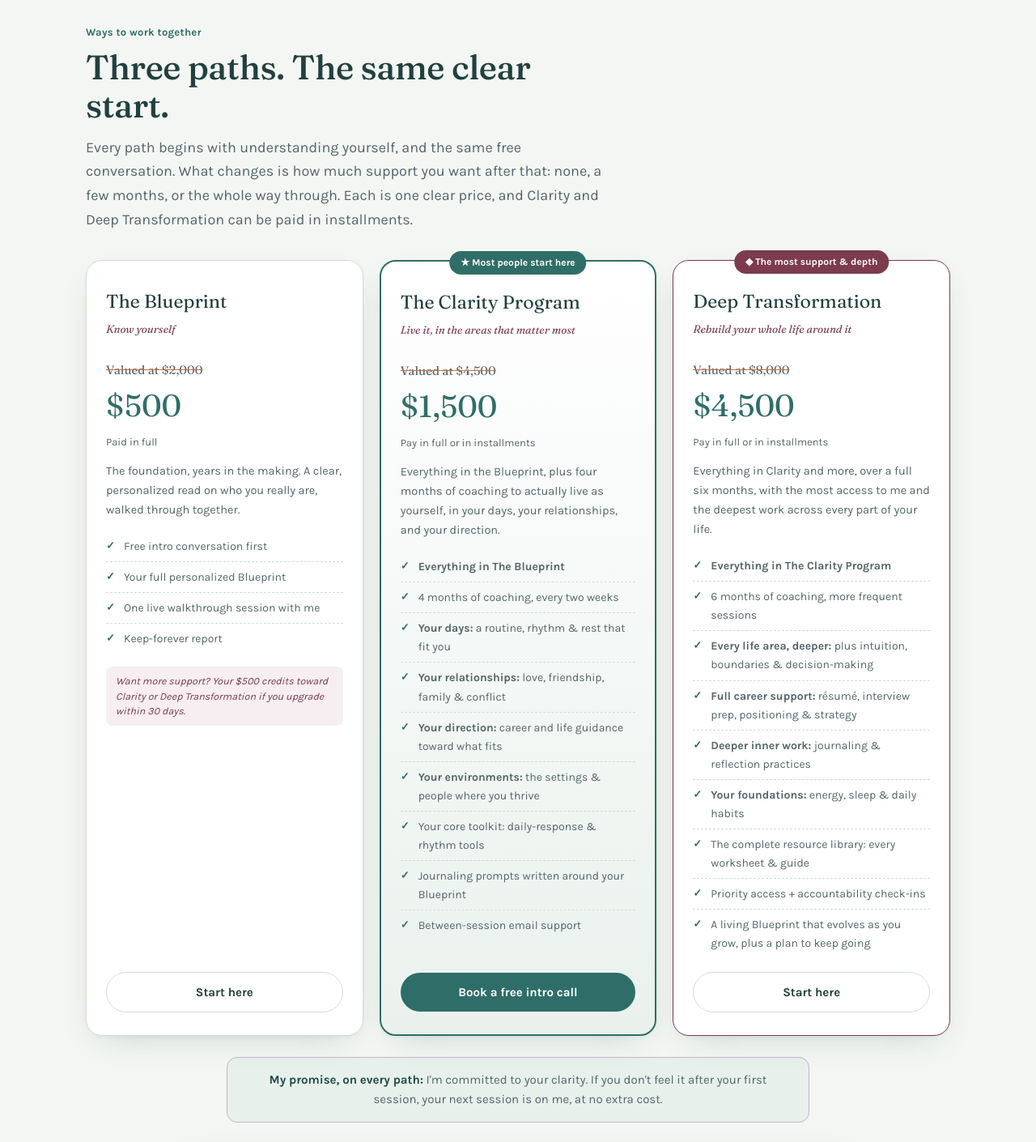
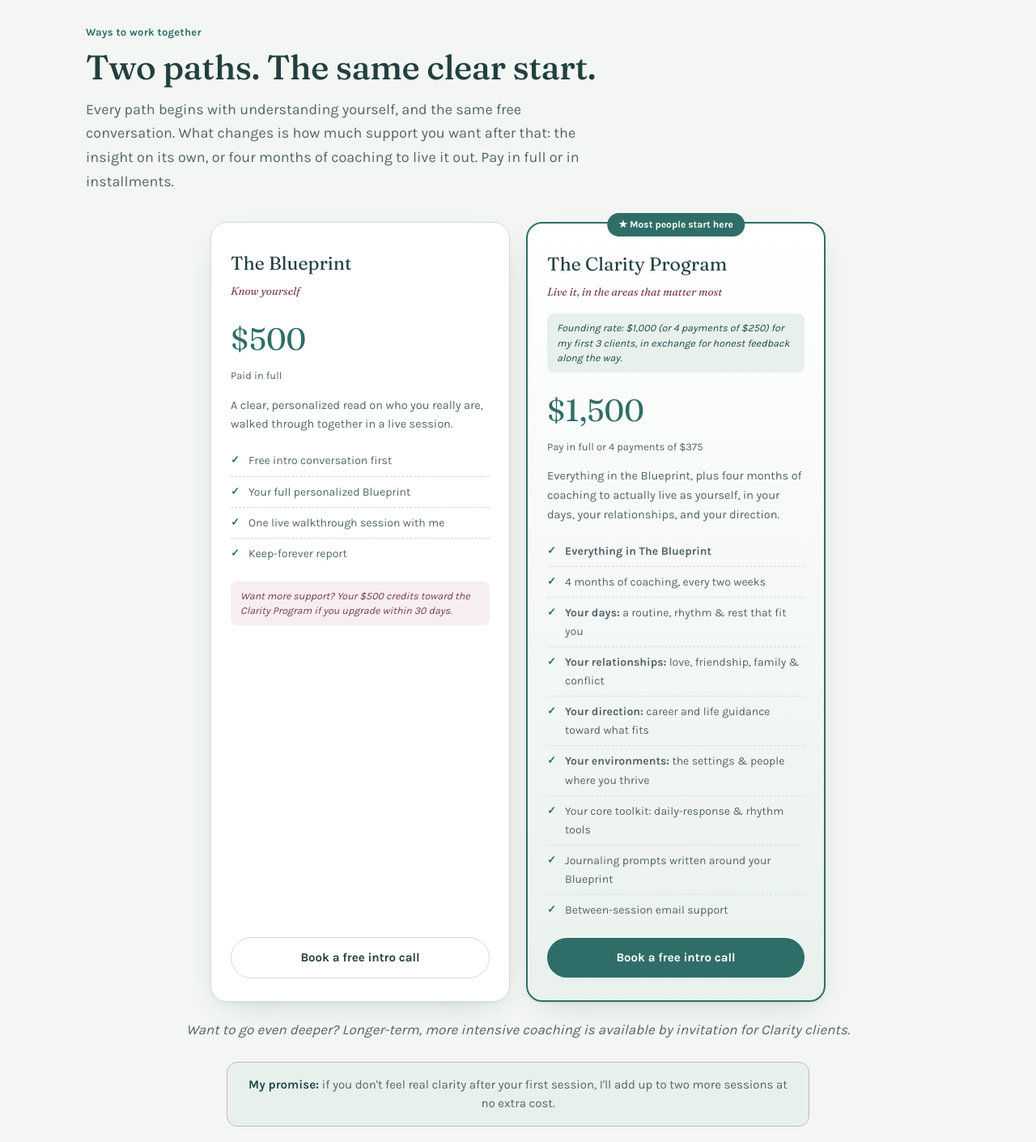
Before and after one commit to jackgardner99/in-your-nature-client, a React (Vite) app: page / in a window 1280 px wide. Shown: the part 4380-5790 px from the top of the page at 81% size. Built offline with nearby package versions, Linux system fonts and the light colour scheme.

Commit message:
update: home page

```diff
--- a/index.html
+++ b/index.html
@@ -4,6 +4,10 @@
     <meta charset="UTF-8" />
     <link rel="icon" type="image/svg+xml" href="/favicon.svg" />
     <meta name="viewport" content="width=device-width, initial-scale=1.0" />
+    <meta
+      name="description"
+      content="Coaching to help you discover your gifts, natural rhythm, and the life and work that fit you. Book a free intro call."
+    />
     <title>In Your Nature — coaching &amp; personal development</title>
     <link rel="preconnect" href="https://fonts.googleapis.com" />
     <link rel="preconnect" href="https://fonts.gstatic.com" crossorigin />
--- a/src/index.css
+++ b/src/index.css
@@ -607,9 +607,11 @@ section[id] {
 /* offerings: pricing tiers */
 .tiers {
   display: grid;
-  grid-template-columns: repeat(3, 1fr);
+  grid-template-columns: repeat(2, 1fr);
   gap: 20px;
   align-items: stretch;
+  max-width: 760px;
+  margin: 0 auto;
 }
 .tier {
   position: relative;
@@ -705,6 +707,16 @@ section[id] {
   color: var(--teal);
   font-weight: 700;
   font-size: 13px;
+}
+.tier-founding {
+  font-size: 12.5px;
+  color: var(--teal-deep);
+  font-style: italic;
+  background: var(--mist-2);
+  border-radius: 8px;
+  padding: 9px 12px;
+  margin-bottom: 14px;
+  line-height: 1.45;
 }
 .tier-upgrade {
   font-size: 12.5px;
--- a/src/pages/Home.jsx
+++ b/src/pages/Home.jsx
@@ -289,12 +289,11 @@ function Home() {
         <div className="wrap">
           <div className="sec-head">
             <span className="eyebrow">Ways to work together</span>
-            <h2>Three paths. The same clear start.</h2>
+            <h2>Two paths. The same clear start.</h2>
             <p>
               Every path begins with understanding yourself, and the same free conversation. What
-              changes is how much support you want after that: none, a few months, or the whole
-              way through. Each is one clear price, and Clarity and Deep Transformation can be
-              paid in installments.
+              changes is how much support you want after that: the insight on its own, or four
+              months of coaching to live it out. Pay in full or in installments.
             </p>
           </div>
 
@@ -302,12 +301,11 @@ function Home() {
             <Reveal className="tier">
               <div className="tier-name">The Blueprint</div>
               <div className="tier-for">Know yourself</div>
-              <div className="tier-anchor">Valued at $2,000</div>
               <div className="tier-price">$500</div>
               <div className="tier-pay">Paid in full</div>
               <p className="tier-desc">
-                The foundation, years in the making. A clear, personalized read on who you really
-                are, walked through together.
+                A clear, personalized read on who you really are, walked through together in a
+                live session.
               </p>
               <ul>
                 <li>Free intro conversation first</li>
@@ -316,11 +314,11 @@ function Home() {
                 <li>Keep-forever report</li>
               </ul>
               <p className="tier-upgrade">
-                Want more support? Your $500 credits toward Clarity or Deep Transformation if you
-                upgrade within 30 days.
+                Want more support? Your $500 credits toward the Clarity Program if you upgrade
+                within 30 days.
               </p>
               <Link to="/#contact" className="btn btn-ghost tier-cta">
-                Start here
+                Book a free intro call
               </Link>
             </Reveal>
 
@@ -328,9 +326,13 @@ function Home() {
               <div className="tier-badge">★ Most people start here</div>
               <div className="tier-name">The Clarity Program</div>
               <div className="tier-for">Live it, in the areas that matter most</div>
-              <div className="tier-anchor">Valued at $4,500</div>
+              {/* Founding-client promo — Jack: remove this note once the 3 spots fill */}
+              <p className="tier-founding">
+                Founding rate: $1,000 (or 4 payments of $250) for my first 3 clients, in exchange
+                for honest feedback along the way.
+              </p>
               <div className="tier-price">$1,500</div>
-              <div className="tier-pay">Pay in full or in installments</div>
+              <div className="tier-pay">Pay in full or 4 payments of $375</div>
               <p className="tier-desc">
                 Everything in the Blueprint, plus four months of coaching to actually live as
                 yourself, in your days, your relationships, and your direction.
@@ -360,50 +362,22 @@ function Home() {
                 Book a free intro call
               </Link>
             </Reveal>
-
-            <Reveal className="tier highlight-deep">
-              <div className="tier-badge tier-badge-plum">◆ The most support &amp; depth</div>
-              <div className="tier-name">Deep Transformation</div>
-              <div className="tier-for">Rebuild your whole life around it</div>
-              <div className="tier-anchor">Valued at $8,000</div>
-              <div className="tier-price">$4,500</div>
-              <div className="tier-pay">Pay in full or in installments</div>
-              <p className="tier-desc">
-                Everything in Clarity and more, over a full six months, with the most access to me
-                and the deepest work across every part of your life.
-              </p>
-              <ul>
-                <li>
-                  <b>Everything in The Clarity Program</b>
-                </li>
-                <li>6 months of coaching, more frequent sessions</li>
-                <li>
-                  <b>Every life area, deeper:</b> plus intuition, boundaries &amp; decision-making
-                </li>
-                <li>
-                  <b>Full career support:</b> résumé, interview prep, positioning &amp; strategy
-                </li>
-                <li>
-                  <b>Deeper inner work:</b> journaling &amp; reflection practices
-                </li>
-                <li>
-                  <b>Your foundations:</b> energy, sleep &amp; daily habits
-                </li>
-                <li>The complete resource library: every worksheet &amp; guide</li>
-                <li>Priority access + accountability check-ins</li>
-                <li>A living Blueprint that evolves as you grow, plus a plan to keep going</li>
-              </ul>
-              <Link to="/#contact" className="btn btn-ghost tier-cta">
-                Start here
-              </Link>
-            </Reveal>
           </div>
 
+          <p className="tiers-note">
+            Want to go even deeper? Longer-term, more intensive coaching is available by
+            invitation for Clarity clients.
+          </p>
+
           <div className="brand-guarantee">
-            <b>My promise, on every path:</b> I&apos;m committed to your clarity. If you
-            don&apos;t feel it after your first session, your next session is on me, at no extra
-            cost.
+            <b>My promise:</b> if you don&apos;t feel real clarity after your first session,
+            I&apos;ll add up to two more sessions at no extra cost.
           </div>
+
+          <p className="tiers-note">
+            Each quarter I hold a few sliding-scale spots for people who need them. Just mention
+            it on your intro call.
+          </p>
 
           <Reveal className="circle">
             <div>
@@ -454,8 +428,8 @@ function Home() {
               Tell me a little about where you are and what you&apos;re hoping for. No pressure,
               no pitch, just a real conversation to see if this is a fit. I work with a limited
               number of people at a time, so we can go deep, and every path comes with my promise:
-              if you don&apos;t feel real clarity after your first session, we&apos;ll keep
-              working until you do, at no extra cost.
+              if you don&apos;t feel real clarity after your first session, I&apos;ll add up to
+              two more sessions at no extra cost.
             </p>
           </div>
           <ContactForm />
```
